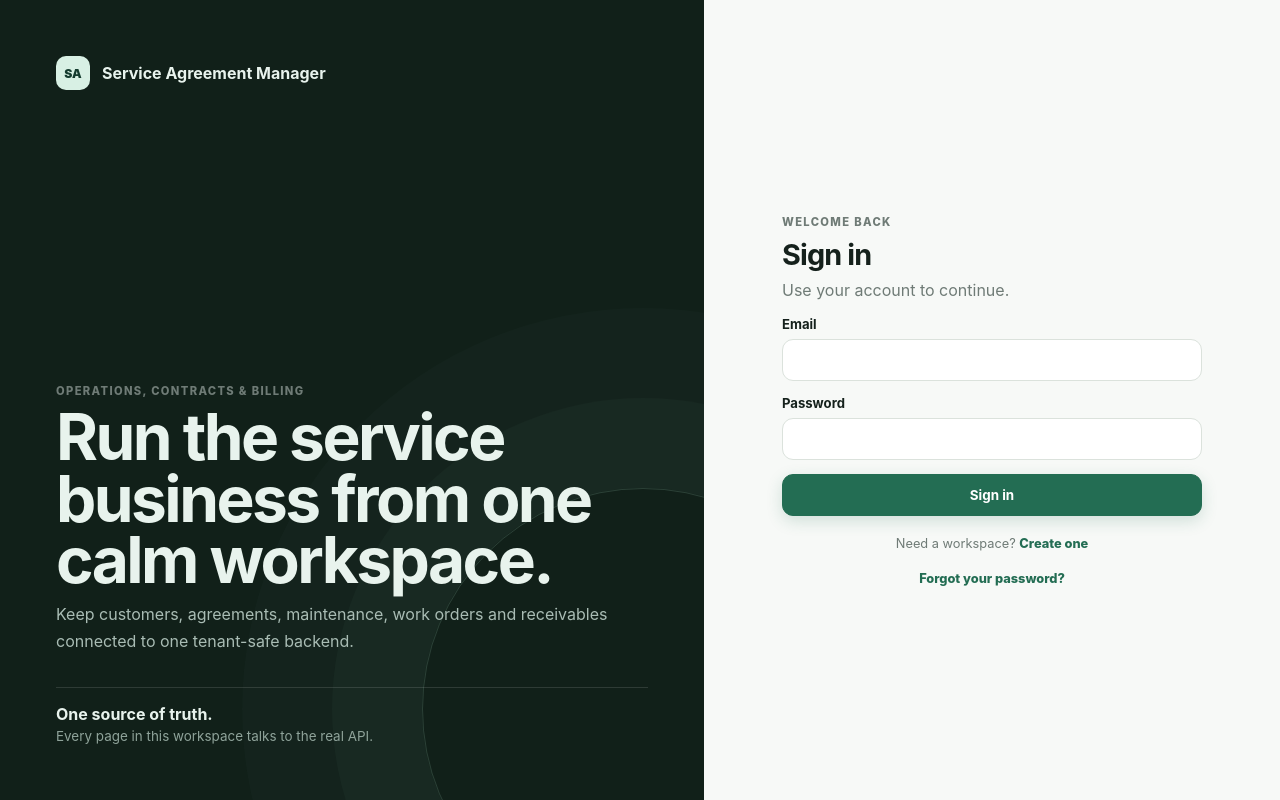
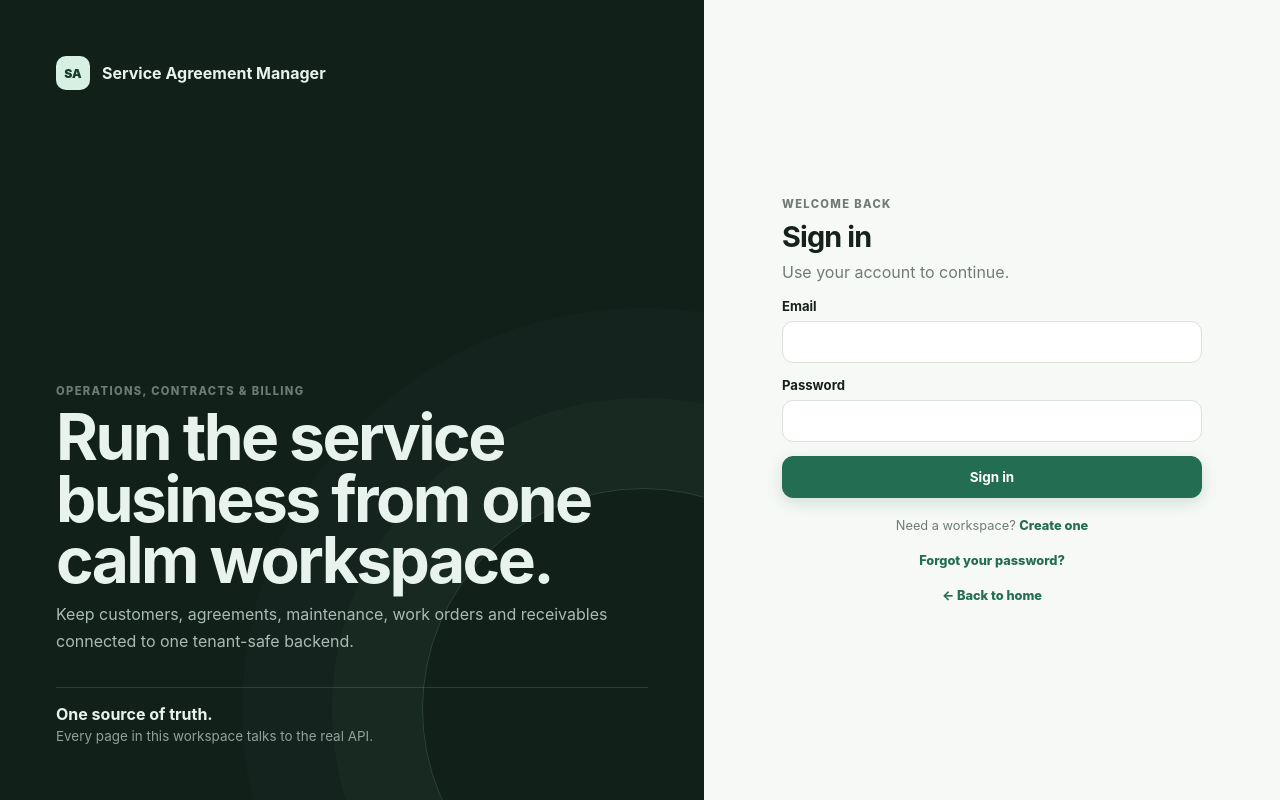
Before and after one commit to faizansaiyed123/service-agreement-manager-frontend, a React (Vite) app: page /login in a window 1280 px wide. Built offline with nearby package versions, Linux system fonts and the light colour scheme; no server answers.

Commit message:
fix(frontend): return authenticated users to workspace dashboard

```diff
--- a/src/pages/Auth.tsx
+++ b/src/pages/Auth.tsx
@@ -4,13 +4,69 @@ import { Link, useLocation, useNavigate } from "react-router-dom";
 import { endpoints } from "../lib/api";
 import { Button, Input } from "../components/ui";
 
-export function AuthPage({mode}:{mode:"login"|"register"}){
-  const navigate=useNavigate(),location=useLocation(),[form,setForm]=useState({email:"",password:"",fullName:"",companyName:""}),[error,setError]=useState(""),[busy,setBusy]=useState(false);
-  async function submit(e:FormEvent){e.preventDefault();setBusy(true);setError("");try{if(mode==="login"){await endpoints.auth.login({email:form.email,password:form.password})}else{await endpoints.auth.register({email:form.email,password:form.password,full_name:form.fullName,company_name:form.companyName})}navigate(location.state?.from?.pathname||"/",{replace:true})}catch(c){setError(c instanceof Error?c.message:"Unable to authenticate")}finally{setBusy(false)}}
-  return <div className="auth-layout"><div className="auth-art"><div className="auth-brand"><span className="brand-mark">SA</span><strong>Service Agreement Manager</strong></div><div className="auth-copy"><span className="eyebrow">Operations, contracts & billing</span><h1>Run the service business from one calm workspace.</h1><p>Keep customers, agreements, maintenance, work orders and receivables connected to one tenant-safe backend.</p><div className="auth-metric"><strong>One source of truth.</strong><span>Every page in this workspace talks to the real API.</span></div></div></div>
-    <div className="auth-panel"><div className="auth-form-wrap"><span className="eyebrow">{mode==="login"?"Welcome back":"New workspace"}</span><h2>{mode==="login"?"Sign in":"Create your company"}</h2><p className="muted">{mode==="login"?"Use your account to continue.":"Create the owner account and company together."}</p>
-      <form onSubmit={submit} className="form-grid">{mode==="register"&&<><label>Company name<Input value={form.companyName} onChange={e=>setForm({...form,companyName:e.target.value})} minLength={2} required/></label><label>Your name<Input value={form.fullName} onChange={e=>setForm({...form,fullName:e.target.value})} minLength={2} required/></label></>}<label>Email<Input type="email" value={form.email} onChange={e=>setForm({...form,email:e.target.value})} required/></label><label>Password<Input type="password" value={form.password} onChange={e=>setForm({...form,password:e.target.value})} minLength={mode==="register"?12:1} required/></label>{error&&<div className="error-banner">{error}</div>}<Button type="submit" disabled={busy}>{busy?"Working…":mode==="login"?"Sign in":"Create workspace"}</Button></form>
-      <div className="auth-switch">{mode==="login"?<>Need a workspace? <Link to="/register">Create one</Link></>:<>Already have an account? <Link to="/login">Sign in</Link></>}</div>
-      {mode==="login" && <div className="auth-switch"><Link to="/forgot-password">Forgot your password?</Link></div>}
-    </div></div></div>;
+export function AuthPage({ mode }: { mode: "login" | "register" }) {
+  const navigate = useNavigate();
+  const location = useLocation();
+  const [form, setForm] = useState({ email: "", password: "", fullName: "", companyName: "" });
+  const [error, setError] = useState("");
+  const [busy, setBusy] = useState(false);
+
+  async function submit(event: FormEvent) {
+    event.preventDefault();
+    setBusy(true);
+    setError("");
+    try {
+      if (mode === "login") {
+        await endpoints.auth.login({ email: form.email, password: form.password });
+      } else {
+        await endpoints.auth.register({
+          email: form.email,
+          password: form.password,
+          full_name: form.fullName,
+          company_name: form.companyName,
+        });
+      }
+      navigate(location.state?.from?.pathname || "/dashboard", { replace: true });
+    } catch (cause) {
+      setError(cause instanceof Error ? cause.message : "Unable to authenticate");
+    } finally {
+      setBusy(false);
+    }
+  }
+
+  return (
+    <div className="auth-layout">
+      <div className="auth-art">
+        <div className="auth-brand"><span className="brand-mark">SA</span><strong>Service Agreement Manager</strong></div>
+        <div className="auth-copy">
+          <span className="eyebrow">Operations, contracts & billing</span>
+          <h1>Run the service business from one calm workspace.</h1>
+          <p>Keep customers, agreements, maintenance, work orders and receivables connected to one tenant-safe backend.</p>
+          <div className="auth-metric"><strong>One source of truth.</strong><span>Every page in this workspace talks to the real API.</span></div>
+        </div>
+      </div>
+      <div className="auth-panel">
+        <div className="auth-form-wrap">
+          <span className="eyebrow">{mode === "login" ? "Welcome back" : "New workspace"}</span>
+          <h2>{mode === "login" ? "Sign in" : "Create your company"}</h2>
+          <p className="muted">{mode === "login" ? "Use your account to continue." : "Create the owner account and company together."}</p>
+          <form onSubmit={submit} className="form-grid">
+            {mode === "register" && <>
+              <label>Company name<Input value={form.companyName} onChange={event => setForm({ ...form, companyName: event.target.value })} minLength={2} required /></label>
+              <label>Your name<Input value={form.fullName} onChange={event => setForm({ ...form, fullName: event.target.value })} minLength={2} required /></label>
+            </>}
+            <label>Email<Input type="email" value={form.email} onChange={event => setForm({ ...form, email: event.target.value })} autoComplete="email" required /></label>
+            <label>Password<Input type="password" value={form.password} onChange={event => setForm({ ...form, password: event.target.value })} autoComplete={mode === "login" ? "current-password" : "new-password"} minLength={mode === "register" ? 12 : 1} required /></label>
+            {error && <div className="error-banner" role="alert">{error}</div>}
+            <Button type="submit" disabled={busy}>{busy ? "Working…" : mode === "login" ? "Sign in" : "Create workspace"}</Button>
+          </form>
+          <div className="auth-switch">
+            {mode === "login" ? <>Need a workspace? <Link to="/register">Create one</Link></> : <>Already have an account? <Link to="/login">Sign in</Link></>}
+          </div>
+          {mode === "login" && <div className="auth-switch"><Link to="/forgot-password">Forgot your password?</Link></div>}
+          <div className="auth-switch"><Link to="/">← Back to home</Link></div>
+        </div>
+      </div>
+    </div>
+  );
 }
```
